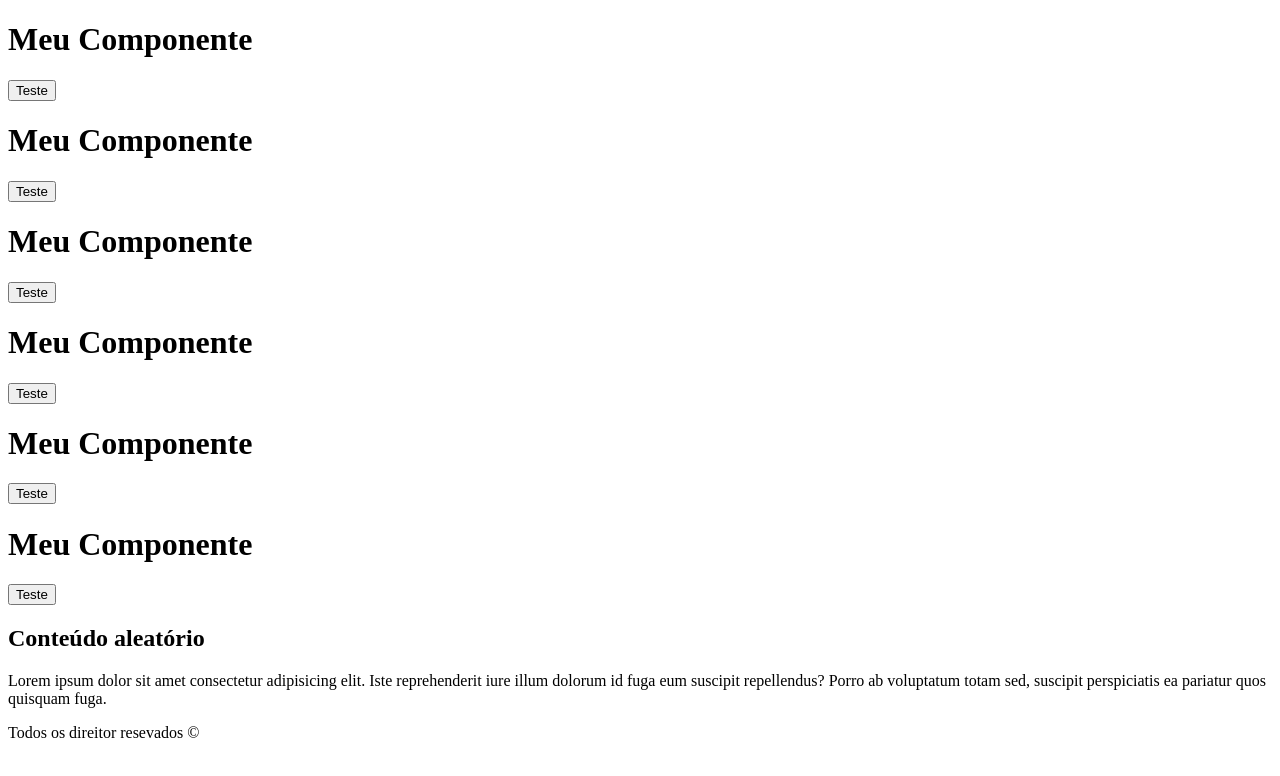
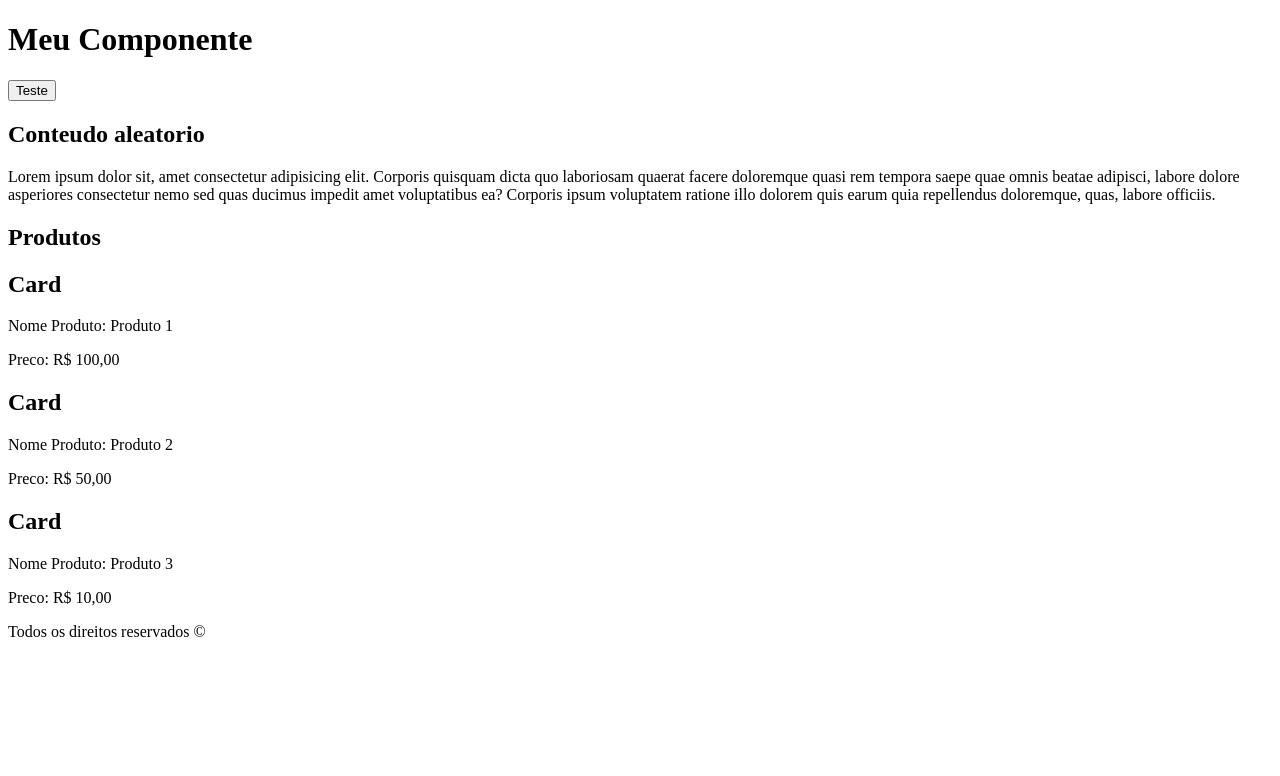
Before and after one commit to 1TDSPH-26/front-2sem-aula-08, a React (Vite) app in the folder my-app/: page / in a window 1280 px wide. Shown: the top 776 px of the page. Built offline with nearby package versions, Linux system fonts and the light colour scheme.

Commit message:
feat: Trabalhando com props, types e cards.

```diff
--- a/my-app/src/App.tsx
+++ b/my-app/src/App.tsx
@@ -1,4 +1,6 @@
 import Cabecalho from "./components/Cabecalho/Cabecalho"
+import Conteudo from "./components/Conteudo/Conteudo";
+import Rodape from "./components/Rodape/Rodape";
 
 export default function App(){
 
@@ -6,21 +8,8 @@ export default function App(){
         <div>
 
             <Cabecalho/>
-            <Cabecalho />
-            <Cabecalho />
-            <Cabecalho />
-            <Cabecalho />
-            <Cabecalho />
-
-            <main>
-                <h2>
-                    Conteúdo aleatório
-                </h2>
-                <p>Lorem ipsum dolor sit amet consectetur adipisicing elit. Iste reprehenderit iure illum dolorum id fuga eum suscipit repellendus? Porro ab voluptatum totam sed, suscipit perspiciatis ea pariatur quos quisquam fuga.</p>
-            </main>
-            <footer>
-                <p>Todos os direitor resevados &copy;</p>
-            </footer>
+            <Conteudo/>
+            <Rodape/>
         </div>
     );
 }
--- /dev/null
+++ b/my-app/src/components/Card/Card.tsx
@@ -0,0 +1,18 @@
+type TipoProps ={
+    nomeProduto: string
+    preco: string
+}
+
+
+export default function Card( {nomeProduto, preco}:TipoProps) {
+
+
+    return(
+        <div>
+            <h2>Card</h2>
+            <p>Nome Produto: {nomeProduto}</p>
+            <p>Preco: {preco}</p>
+        </div>
+
+    )
+}
--- /dev/null
+++ b/my-app/src/components/Conteudo/Conteudo.tsx
@@ -0,0 +1,34 @@
+import Card from "../Card/Card";
+
+
+export default function Conteudo(){
+
+    return(
+        <div>
+            <main>
+                <h2>Conteudo aleatorio</h2>
+                <p>Lorem ipsum dolor sit, amet consectetur adipisicing elit. Corporis quisquam dicta quo laboriosam quaerat facere doloremque quasi rem tempora saepe quae omnis beatae adipisci, labore dolore asperiores consectetur nemo sed quas ducimus impedit amet voluptatibus ea? Corporis ipsum voluptatem ratione illo dolorem quis earum quia repellendus doloremque, quas, labore officiis.</p>
+
+                <section>
+                    <h2>Produtos</h2>
+                    <Card
+                    nomeProduto=
+                    "Produto 1"
+                    preco="R$ 100,00"
+                    />
+                    <Card
+                    nomeProduto=
+                    "Produto 2"
+                    preco="R$ 50,00"
+                    />
+                    <Card
+                    nomeProduto=
+                    "Produto 3"
+                    preco="R$ 10,00"
+                    />
+
+                </section>
+            </main>
+        </div>
+    )
+}
--- /dev/null
+++ b/my-app/src/components/Rodape/Rodape.tsx
@@ -0,0 +1,14 @@
+
+
+
+export default function Rodape(){
+
+
+    return(
+        <div>
+            <footer>
+                <p>Todos os direitos reservados &copy;</p>
+            </footer>
+        </div>
+    )
+}
```
